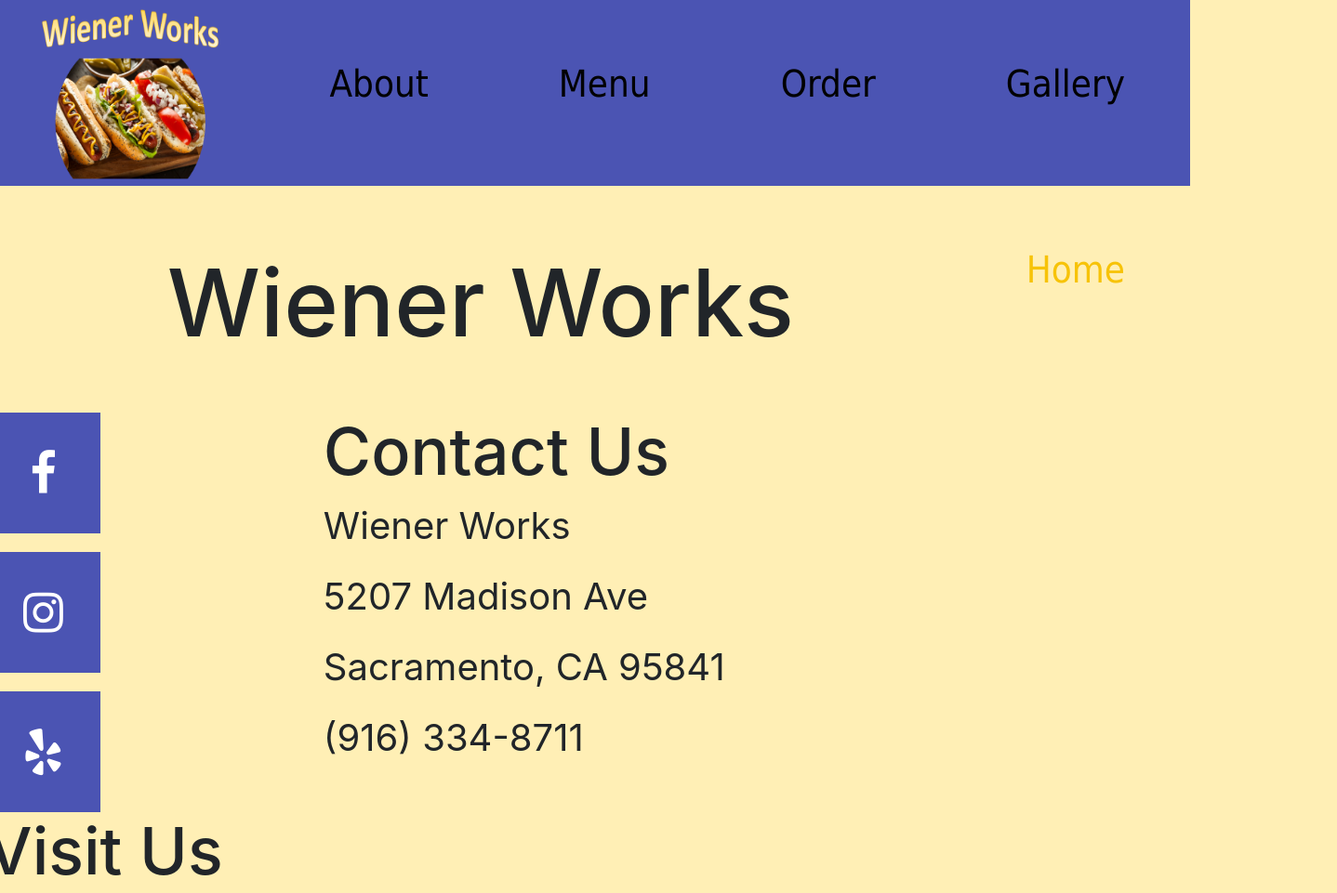
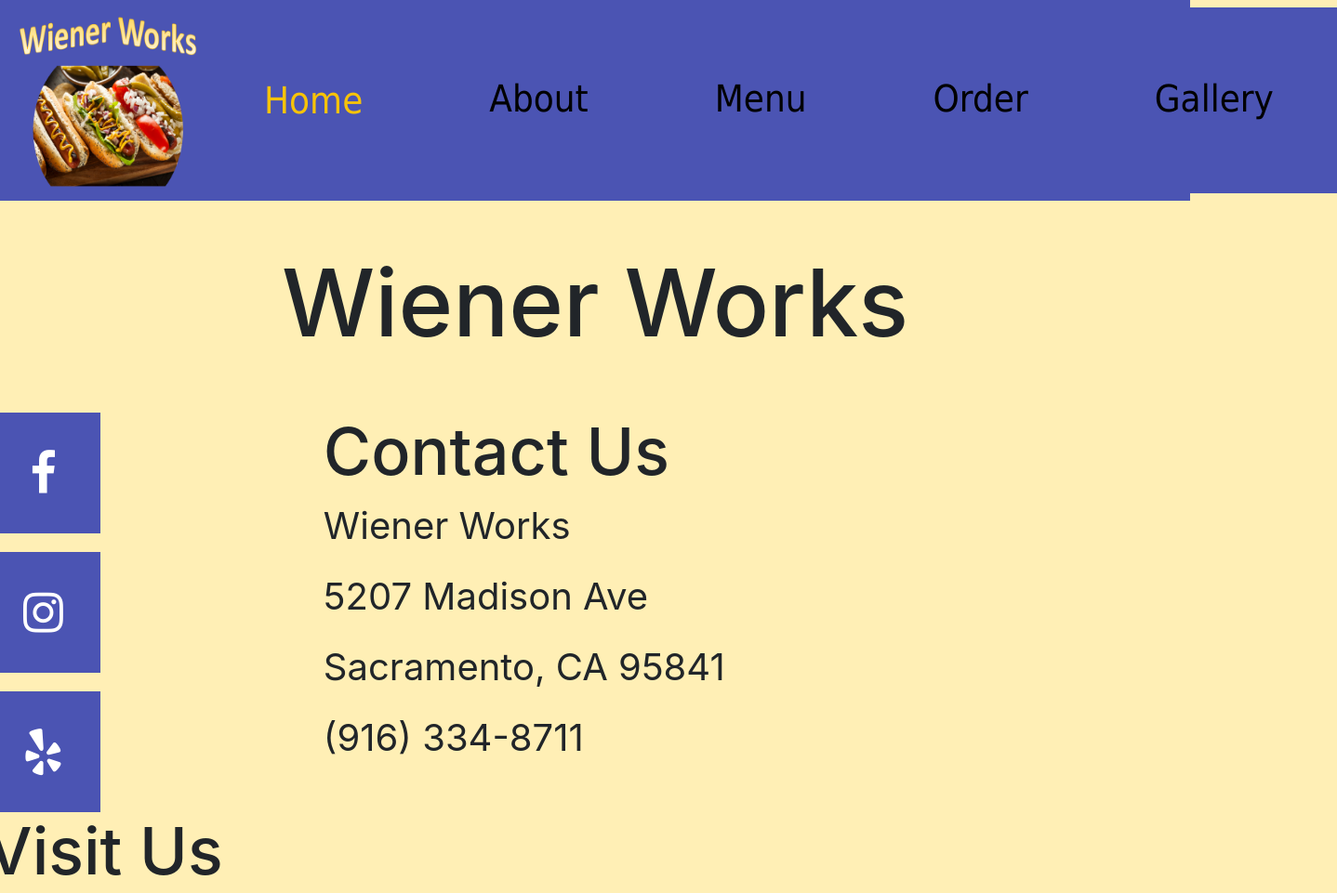
Before and after one commit to Jadaniels/MidTermProject, a website: page src/index.html in a window 1280 px wide. Shown: the top 961 px of the page at 93% size, 1438 px wide, since content can reach past the window. Drawn offline with Linux system fonts and the light colour scheme; grey boxes are pictures that could not be loaded.

Commit message:
Adjusted some responsiveness

```diff
--- a/src/index.html
+++ b/src/index.html
@@ -15,20 +15,32 @@
         <link rel="stylesheet" href="https://cdnjs.cloudflare.com/ajax/libs/font-awesome/4.7.0/css/font-awesome.min.css">
     </head>
 
+<!-- Responsive design for contact and images.  Maybe add some padding to words above images -->
+
     <body>
+
         <container class="index">
-            <nav>
-                <ul>
-                    <img src="assets/images/logo.png" alt="Restaurant Logo">
-                    <li><a href="gallery.html">Gallery</a></li>
-                    <li><a href="order.html">Order</a></li>
-                    <li><a href="menu.html">Menu</a></li>
-                    <li><a href="about.html">About</a></li>
-                    <li><a class="active" href="index.html">Home</a></li>
-                </ul>
+
+            <!-- Response design for nav bar -->
+            <nav class="navbar navbar-expand-lg">
+
+            <button class="navbar-toggler navbar-dark" type="button" data-toggle="collapse" data-target="#navbarSupportedContent">
+                <span class="navbar-toggler-icon"></span>
+            </button>
+
+                <nav class="collapse navbar-collapse" id="navbarSupportedContent">
+                    <ul class="navbar-nav ml-auto">
+                        <img src="assets/images/logo.png" alt="Restaurant Logo">
+                        <li class="nav-item"><a class="nav-link active" href="index.html">Home</a></li>
+                        <li class="nav-item"><a class="nav-link" href="about.html">About</a></li>
+                        <li class="nav-item"><a class="nav-link" href="menu.html">Menu</a></li>
+                        <li class="nav-item"><a class="nav-link" href="order.html">Order</a></li>
+                        <li class="nav-item"><a class="nav-link" href="gallery.html">Gallery</a></li>
+                    </ul>
+                </nav>
             </nav>
 
-            <h1 class="title">Wiener Works</h1>
+        <h1 class="title">Wiener Works</h1>
 
         <section class="row">
             <aside class="mediabtn">
--- a/src/scss/styles.scss
+++ b/src/scss/styles.scss
@@ -177,3 +177,11 @@
     .controls-top{
     text-align: center;
     }
+
+.navbar-toggler{
+    color: black;
+}
+
+.navbar-brand .nav-link{
+    color: black;
+}
```
Also changed, not shown: src/about.html (+20 -10 lines), src/gallery.html (+20 -10 lines), src/menu.html (+20 -10 lines), src/order.html (+20 -10 lines), src/css/styles.css.
